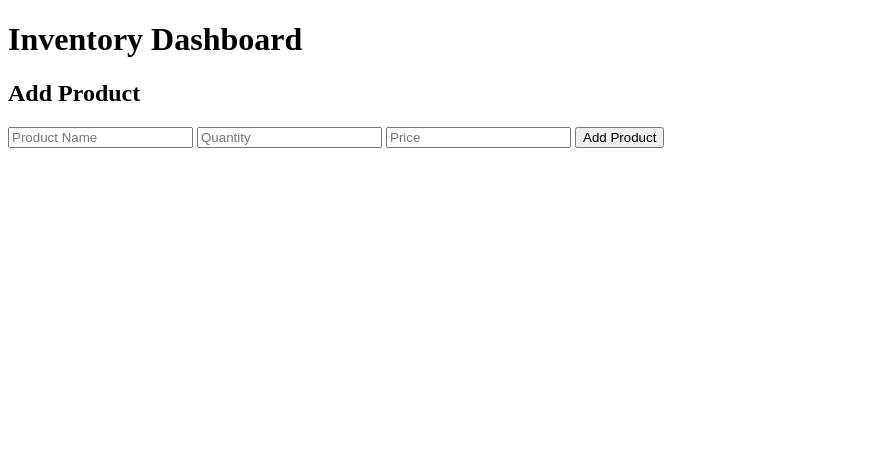
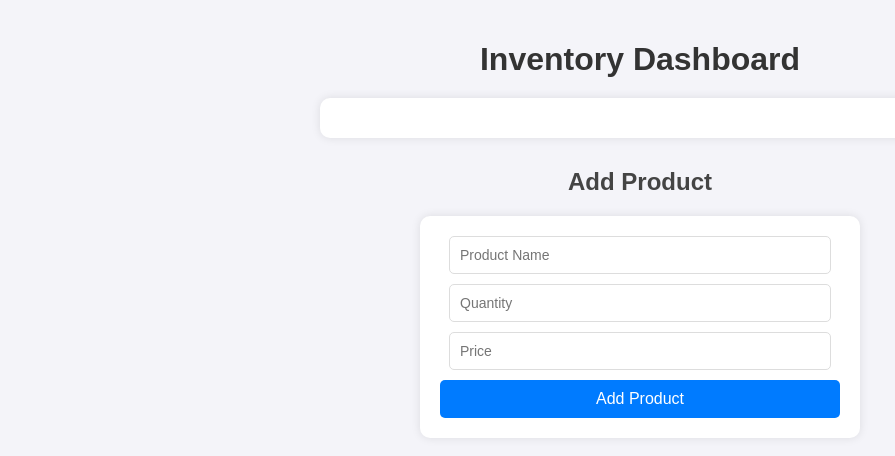
Before and after one commit to TromhiesGIG/Cloud-Inventory, a website: page public/dashboard.html in a window 1280 px wide. Shown: the whole page, without its empty margins (0-895 px from the left). Drawn offline with Linux system fonts and the light colour scheme; no server answers.

Commit message:
Enhance dashboard styling and structure; add form container for product input

```diff
--- a/public/dashboard.html
+++ b/public/dashboard.html
@@ -4,7 +4,68 @@
 <head>
     <meta charset="UTF-8">
     <title>Inventory Dashboard</title>
-    <link rel="stylesheet" href="style.css">
+    <style>
+        body {
+            font-family: Arial, sans-serif;
+            background-color: #f4f4f9;
+            margin: 0;
+            padding: 20px;
+            text-align: center;
+        }
+
+        h1 {
+            color: #333;
+            margin-bottom: 20px;
+        }
+
+        h2 {
+            color: #444;
+            margin-top: 30px;
+        }
+
+        #product-list {
+            background: #fff;
+            padding: 20px;
+            border-radius: 10px;
+            box-shadow: 0 0 10px rgba(0, 0, 0, 0.1);
+            max-width: 600px;
+            margin: 0 auto;
+        }
+
+        .form-container {
+            background: #fff;
+            padding: 20px;
+            border-radius: 10px;
+            box-shadow: 0 0 10px rgba(0, 0, 0, 0.1);
+            max-width: 400px;
+            margin: 20px auto;
+        }
+
+        input {
+            width: 90%;
+            padding: 10px;
+            margin-bottom: 10px;
+            border: 1px solid #ddd;
+            border-radius: 5px;
+            font-size: 14px;
+        }
+
+        button {
+            width: 100%;
+            padding: 10px;
+            background: #007bff;
+            color: white;
+            border: none;
+            border-radius: 5px;
+            cursor: pointer;
+            font-size: 16px;
+            transition: 0.3s;
+        }
+
+        button:hover {
+            background: #0056b3;
+        }
+    </style>
 </head>
 
 <body>
@@ -15,10 +76,13 @@
 
     <!-- Add Product Form -->
     <h2>Add Product</h2>
-    <input type="text" id="product-name" placeholder="Product Name" required>
-    <input type="number" id="product-quantity" placeholder="Quantity" required>
-    <input type="number" id="product-price" placeholder="Price" required>
-    <button id="add-product-btn">Add Product</button>
+
+    <div class="form-container">
+        <input type="text" id="product-name" placeholder="Product Name" required>
+        <input type="number" id="product-quantity" placeholder="Quantity" required>
+        <input type="number" id="product-price" placeholder="Price" required>
+        <button id="add-product-btn">Add Product</button>
+    </div>
 
     <script src="https://www.gstatic.com/firebasejs/10.7.1/firebase-app.js"></script>
     <script src="https://www.gstatic.com/firebasejs/10.7.1/firebase-auth.js"></script>
```
Also changed, not shown: public/index1.html (+0 -1 lines).
